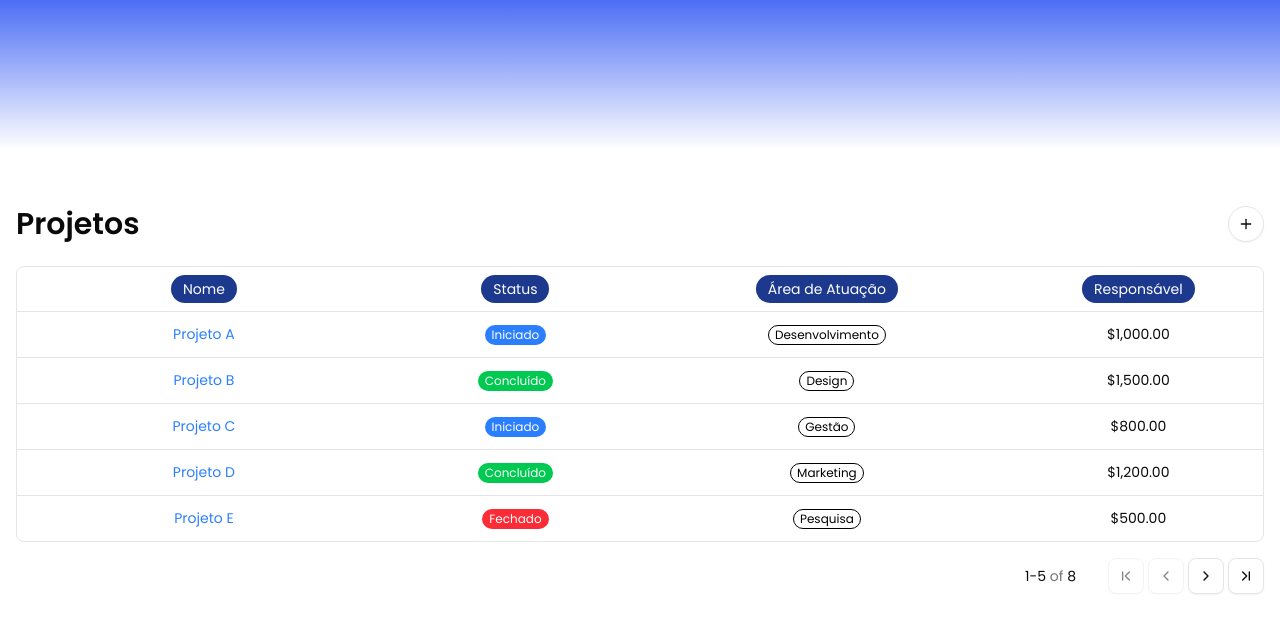
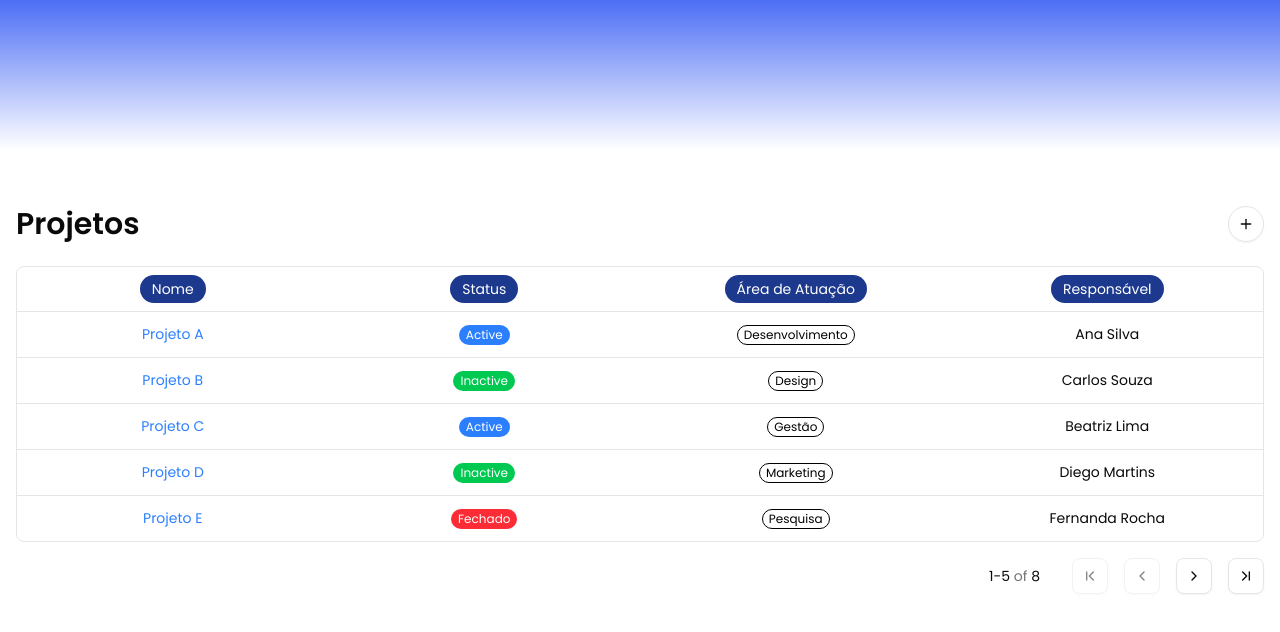
Before and after one commit to CODEPLAY-Fatec/API-ADS-4-Sem-Fatec, a Next.js app in the folder frontend/: page /projetos in a window 1280 px wide. Shown: the top 632 px of the page. Built offline with nearby package versions, Linux system fonts and the light colour scheme.

Commit message:
tabela listagem de projetos

```diff
--- a/frontend/components/comp-483.tsx
+++ b/frontend/components/comp-483.tsx
@@ -2,87 +2,21 @@
 
 import { Badge } from "@/components/ui/badge";
 import { Button } from "@/components/ui/button";
-import { Pagination, PaginationContent, PaginationItem } from "@/components/ui/pagination";
+import { ChevronFirstIcon, ChevronLastIcon, ChevronLeftIcon, ChevronRightIcon } from "lucide-react";
+import { useId, useState } from "react";
 import { Table, TableBody, TableCell, TableHead, TableHeader, TableRow } from "@/components/ui/table";
 import ProjectDetails from "@/created-components/ProjectDetails";
 import { cn } from "@/lib/utils";
-import { PaginationState, SortingState, flexRender, getCoreRowModel, getPaginationRowModel, getSortedRowModel, useReactTable } from "@tanstack/react-table";
-import { ChevronFirstIcon, ChevronLastIcon, ChevronLeftIcon, ChevronRightIcon } from "lucide-react";
-import { useId, useState } from "react";
 
 const customData = [
-    {
-        id: "1",
-        name: "Projeto A",
-        email: "projetoA@example.com",
-        location: "Desenvolvimento",
-        flag: "BR",
-        status: "Active",
-        balance: 1000,
-    },
-    {
-        id: "2",
-        name: "Projeto B",
-        email: "projetoB@example.com",
-        location: "Design",
-        flag: "US",
-        status: "Inactive",
-        balance: 1500,
-    },
-    {
-        id: "3",
-        name: "Projeto C",
-        email: "projetoC@example.com",
-        location: "Gestão",
-        flag: "FR",
-        status: "Active",
-        balance: 800,
-    },
-    {
-        id: "4",
-        name: "Projeto D",
-        email: "projetoD@example.com",
-        location: "Marketing",
-        flag: "DE",
-        status: "Inactive",
-        balance: 1200,
-    },
-    {
-        id: "5",
-        name: "Projeto E",
-        email: "projetoE@example.com",
-        location: "Pesquisa",
-        flag: "JP",
-        status: "Fechado",
-        balance: 500,
-    },
-    {
-        id: "6",
-        name: "Projeto F",
-        email: "projetoF@example.com",
-        location: "Consultoria",
-        flag: "IN",
-        status: "Fechado",
-        balance: 2000,
-    },
-    {
-        id: "7",
-        name: "Projeto G",
-        email: "projetoG@example.com",
-        location: "Desenvolvimento",
-        flag: "CN",
-        status: "Active",
-        balance: 1300,
-    },
-    {
-        id: "8",
-        name: "Projeto H",
-        email: "projetoH@example.com",
-        location: "Design",
-        flag: "IT",
-        status: "Fechado",
-        balance: 750,
-    },
+    { id: "1", name: "Projeto A", email: "projetoA@example.com", location: "Desenvolvimento", status: "Active", responsavel: "Ana Silva" },
+    { id: "2", name: "Projeto B", email: "projetoB@example.com", location: "Design", status: "Inactive", responsavel: "Carlos Souza" },
+    { id: "3", name: "Projeto C", email: "projetoC@example.com", location: "Gestão", status: "Active", responsavel: "Beatriz Lima" },
+    { id: "4", name: "Projeto D", email: "projetoD@example.com", location: "Marketing", status: "Inactive", responsavel: "Diego Martins" },
+    { id: "5", name: "Projeto E", email: "projetoE@example.com", location: "Pesquisa", status: "Fechado", responsavel: "Fernanda Rocha" },
+    { id: "6", name: "Projeto F", email: "projetoF@example.com", location: "Consultoria", status: "Fechado", responsavel: "Lucas Alves" },
+    { id: "7", name: "Projeto G", email: "projetoG@example.com", location: "Desenvolvimento", status: "Active", responsavel: "Mariana Duarte" },
+    { id: "8", name: "Projeto H", email: "projetoH@example.com", location: "Design", status: "Fechado", responsavel: "Roberto Nunes" },
 ];
 
 type Item = {
@@ -90,102 +24,42 @@ type Item = {
     name: string;
     email: string;
     location: string;
-    flag: string;
     status: "Active" | "Inactive" | "Fechado";
-    balance: number;
+    responsavel: string;
 };
 
 export default function Component() {
     const id = useId();
-    const [pagination, setPagination] = useState<PaginationState>({
-        pageIndex: 0,
-        pageSize: 5,
-    });
-
-    const [sorting, setSorting] = useState<SortingState>([
-        {
-            id: "name",
-            desc: false,
-        },
-    ]);
-
+    const [pagination, setPagination] = useState({ pageIndex: 0, pageSize: 5 });
     const [data, setData] = useState<Item[]>(customData);
     const [selectedProject, setSelectedProject] = useState<Item | null>(null);
 
-    const handleProjectClick = (project: Item) => {
-        setSelectedProject(project);
+    const handleProjectClick = (project: Item) => setSelectedProject(project);
+    const handleCloseProjectDetails = () => setSelectedProject(null);
+
+    const currentPageData = data.slice(pagination.pageIndex * pagination.pageSize, (pagination.pageIndex + 1) * pagination.pageSize);
+
+    const totalPages = Math.ceil(data.length / pagination.pageSize);
+
+    const handleNextPage = () => {
+        if (pagination.pageIndex < totalPages - 1) {
+            setPagination((prev) => ({ ...prev, pageIndex: prev.pageIndex + 1 }));
+        }
     };
 
-    const handleCloseProjectDetails = () => {
-        setSelectedProject(null);
+    const handlePreviousPage = () => {
+        if (pagination.pageIndex > 0) {
+            setPagination((prev) => ({ ...prev, pageIndex: prev.pageIndex - 1 }));
+        }
     };
 
-    const table = useReactTable({
-        data,
-        columns: [
-            {
-                header: "Nome",
-                accessorKey: "name",
-                cell: ({ row }) => (
-                    <div className="font-medium cursor-pointer text-blue-500" onClick={() => handleProjectClick(row.original)}>
-                        {row.getValue("name")}
-                    </div>
-                ),
-                size: 180,
-            },
-            {
-                header: "Status",
-                accessorKey: "status",
-                cell: ({ row }) => (
-                    <Badge
-                        className={cn(
-                            row.getValue("status") === "Active" ? "bg-blue-500 text-white" : "",
-                            row.getValue("status") === "Inactive" ? "bg-green-500 text-white" : "",
-                            row.getValue("status") === "Fechado" ? "bg-red-500 text-white" : ""
-                        )}
-                    >
-                        {row.getValue("status") === "Active"
-                            ? "Iniciado"
-                            : row.getValue("status") === "Inactive"
-                            ? "Concluído"
-                            : row.getValue("status") === "Fechado"
-                            ? "Fechado"
-                            : ""}
-                    </Badge>
-                ),
-                size: 120,
-            },
-            {
-                header: "Área de Atuação",
-                accessorKey: "location",
-                cell: ({ row }) => <Badge className="bg-white text-black border border-black">{row.getValue("location")}</Badge>,
-                size: 180,
-            },
-            {
-                header: "Responsável",
-                accessorKey: "balance",
-                cell: ({ row }) => {
-                    const amount = parseFloat(row.getValue("balance"));
-                    const formatted = new Intl.NumberFormat("en-US", {
-                        style: "currency",
-                        currency: "USD",
-                    }).format(amount);
-                    return formatted;
-                },
-                size: 120,
-            },
-        ],
-        getCoreRowModel: getCoreRowModel(),
-        getSortedRowModel: getSortedRowModel(),
-        onSortingChange: setSorting,
-        enableSortingRemoval: false,
-        getPaginationRowModel: getPaginationRowModel(),
-        onPaginationChange: setPagination,
-        state: {
-            sorting,
-            pagination,
-        },
-    });
+    const handleFirstPage = () => {
+        setPagination({ ...pagination, pageIndex: 0 });
+    };
+
+    const handleLastPage = () => {
+        setPagination({ ...pagination, pageIndex: totalPages - 1 });
+    };
 
     return (
         <div className="space-y-4">
@@ -193,121 +67,72 @@ export default function Component() {
             <div className="bg-background overflow-hidden rounded-md border">
                 <Table className="table-fixed">
                     <TableHeader>
-                        {table.getHeaderGroups().map((headerGroup) => (
-                            <TableRow key={headerGroup.id} className="hover:bg-transparent">
-                                {headerGroup.headers.map((header) => {
-                                    return (
-                                        <TableHead key={header.id} style={{ width: `${header.getSize()}px` }} className="h-11 text-center">
-                                            {header.isPlaceholder ? null : (
-                                                <div className="bg-blue-900 text-white px-3 py-1 rounded-full text-sm w-fit mx-auto">
-                                                    {flexRender(header.column.columnDef.header, header.getContext())}
-                                                </div>
-                                            )}
+                        <TableRow>
+                            <TableHead className="h-11 text-center">
+                                <span className="bg-blue-900 text-white px-3 py-1 rounded-full text-sm">Nome</span>
                             </TableHead>
-                                    );
-                                })}
+                            <TableHead className="h-11 text-center">
+                                <span className="bg-blue-900 text-white px-3 py-1 rounded-full text-sm">Status</span>
+                            </TableHead>
+                            <TableHead className="h-11 text-center">
+                                <span className="bg-blue-900 text-white px-3 py-1 rounded-full text-sm">Área de Atuação</span>
+                            </TableHead>
+                            <TableHead className="h-11 text-center">
+                                <span className="bg-blue-900 text-white px-3 py-1 rounded-full text-sm">Responsável</span>
+                            </TableHead>
                         </TableRow>
-                        ))}
                     </TableHeader>
                     <TableBody>
-                        {table.getRowModel().rows?.length ? (
-                            table.getRowModel().rows.map((row) => (
+                        {currentPageData.length ? (
+                            currentPageData.map((row) => (
                                 <TableRow key={row.id}>
-                                    {row.getVisibleCells().map((cell) => (
-                                        <TableCell key={cell.id} className="text-center">
-                                            {flexRender(cell.column.columnDef.cell, cell.getContext())}
+                                    <TableCell className="text-center">
+                                        <div className="font-medium cursor-pointer text-blue-500" onClick={() => handleProjectClick(row)}>{row.name}</div>
                                     </TableCell>
-                                    ))}
+                                    <TableCell className="text-center">
+                                        <Badge className={cn(row.status === "Active" ? "bg-blue-500 text-white" : row.status === "Inactive" ? "bg-green-500 text-white" : "bg-red-500 text-white")}>{row.status}</Badge>
+                                    </TableCell>
+                                    <TableCell className="text-center">
+                                        <Badge className="bg-white text-black border border-black">{row.location}</Badge>
+                                    </TableCell>
+                                    <TableCell className="text-center">{row.responsavel}</TableCell>
                                 </TableRow>
                             ))
                         ) : (
                             <TableRow>
-                                <TableCell colSpan={table.getAllColumns().length} className="h-24 text-center">
-                                    No results.
-                                </TableCell>
+                                <TableCell colSpan={4} className="h-24 text-center">No results.</TableCell>
                             </TableRow>
                         )}
                     </TableBody>
                 </Table>
             </div>
 
-            {/* Pagination */}
             <div className="flex items-center justify-between gap-8">
-                {/* Page number information */}
                 <div className="text-muted-foreground flex grow justify-end text-sm whitespace-nowrap">
                     <p className="text-muted-foreground text-sm whitespace-nowrap" aria-live="polite">
                         <span className="text-foreground">
-                            {table.getState().pagination.pageIndex * table.getState().pagination.pageSize + 1}-
-                            {Math.min(
-                                Math.max(
-                                    table.getState().pagination.pageIndex * table.getState().pagination.pageSize + table.getState().pagination.pageSize,
-                                    0
-                                ),
-                                table.getRowCount()
-                            )}
+                            {pagination.pageIndex * pagination.pageSize + 1}-
+                            {Math.min((pagination.pageIndex + 1) * pagination.pageSize, data.length)}
                         </span>{" "}
-                        of <span className="text-foreground">{table.getRowCount().toString()}</span>
+                        of <span className="text-foreground">{data.length}</span>
                     </p>
                 </div>
 
-                {/* Pagination buttons */}
                 <div>
-                    <Pagination>
-                        <PaginationContent>
-                            {/* First page button */}
-                            <PaginationItem>
-                                <Button
-                                    size="icon"
-                                    variant="outline"
-                                    className="disabled:pointer-events-none disabled:opacity-50"
-                                    onClick={() => table.firstPage()}
-                                    disabled={!table.getCanPreviousPage()}
-                                    aria-label="Go to first page"
-                                >
-                                    <ChevronFirstIcon size={16} aria-hidden="true" />
+                    <div className="flex gap-4">
+                        <Button size="icon" variant="outline" onClick={handleFirstPage} disabled={pagination.pageIndex === 0}>
+                            <ChevronFirstIcon size={16} />
                         </Button>
-                            </PaginationItem>
-                            {/* Previous page button */}
-                            <PaginationItem>
-                                <Button
-                                    size="icon"
-                                    variant="outline"
-                                    className="disabled:pointer-events-none disabled:opacity-50"
-                                    onClick={() => table.previousPage()}
-                                    disabled={!table.getCanPreviousPage()}
-                                    aria-label="Go to previous page"
-                                >
-                                    <ChevronLeftIcon size={16} aria-hidden="true" />
+                        <Button size="icon" variant="outline" onClick={handlePreviousPage} disabled={pagination.pageIndex === 0}>
+                            <ChevronLeftIcon size={16} />
                         </Button>
-                            </PaginationItem>
-                            {/* Next page button */}
-                            <PaginationItem>
-                                <Button
-                                    size="icon"
-                                    variant="outline"
-                                    className="disabled:pointer-events-none disabled:opacity-50"
-                                    onClick={() => table.nextPage()}
-                                    disabled={!table.getCanNextPage()}
-                                    aria-label="Go to next page"
-                                >
-                                    <ChevronRightIcon size={16} aria-hidden="true" />
+                        <Button size="icon" variant="outline" onClick={handleNextPage} disabled={pagination.pageIndex === totalPages - 1}>
+                            <ChevronRightIcon size={16} />
                         </Button>
-                            </PaginationItem>
-                            {/* Last page button */}
-                            <PaginationItem>
-                                <Button
-                                    size="icon"
-                                    variant="outline"
-                                    className="disabled:pointer-events-none disabled:opacity-50"
-                                    onClick={() => table.lastPage()}
-                                    disabled={!table.getCanNextPage()}
-                                    aria-label="Go to last page"
-                                >
-                                    <ChevronLastIcon size={16} aria-hidden="true" />
+                        <Button size="icon" variant="outline" onClick={handleLastPage} disabled={pagination.pageIndex === totalPages - 1}>
+                            <ChevronLastIcon size={16} />
                         </Button>
-                            </PaginationItem>
-                        </PaginationContent>
-                    </Pagination>
+                    </div>
                 </div>
             </div>
         </div>
--- a/frontend/created-components/ProjectDetails.tsx
+++ b/frontend/created-components/ProjectDetails.tsx
@@ -4,6 +4,7 @@ import { Input } from "@/components/ui/input";
 import { Label } from "@/components/ui/label";
 import { XIcon } from "lucide-react"; // Substitua pelo ícone da biblioteca que você está usando
 import React from "react";
+import GradientText from "./GradientText";
 
 type ProjectDetailsProps = {
     project: {
@@ -32,7 +33,7 @@ const ProjectDetails: React.FC<ProjectDetailsProps> = ({ project, onClose }) =>
                     <XIcon size={20} />
                 </Button>
                 <div className="flex justify-center mb-4 items-center">
-                    <h2 className="text-2xl font-semibold mb-4">Detalhes do Projeto</h2>
+                    <GradientText className="text-2xl font-semibold mb-4">Detalhes do Projeto</GradientText>
                 </div>
                 <form className="space-y-4">
                     <div>
@@ -53,7 +54,7 @@ const ProjectDetails: React.FC<ProjectDetailsProps> = ({ project, onClose }) =>
                     </div>
                     <div>
                         <Label htmlFor="balance">Responsável</Label>
-                        <Input id="balance" type="text" value={project.balance.toString()} readOnly className="w-full" />
+                        <Input id="balance" type="text" value={project.responsavel.toString()} readOnly className="w-full" />
                     </div>
                 </form>
             </div>
```
Lines whose indentation alone changed are shown as unchanged.
